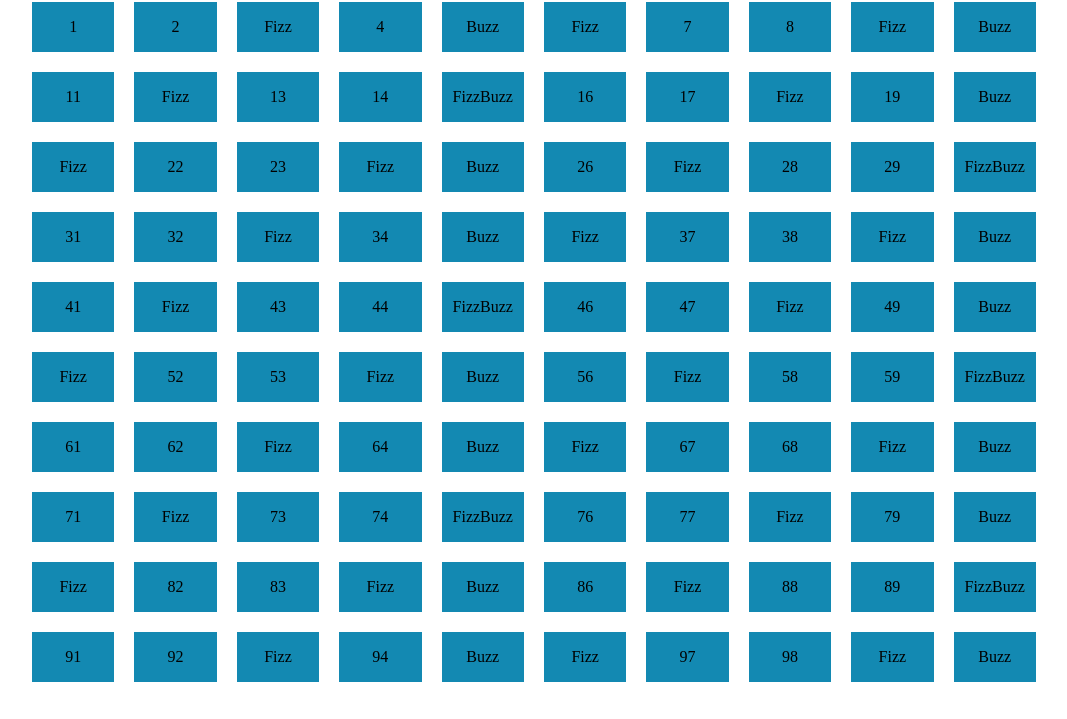
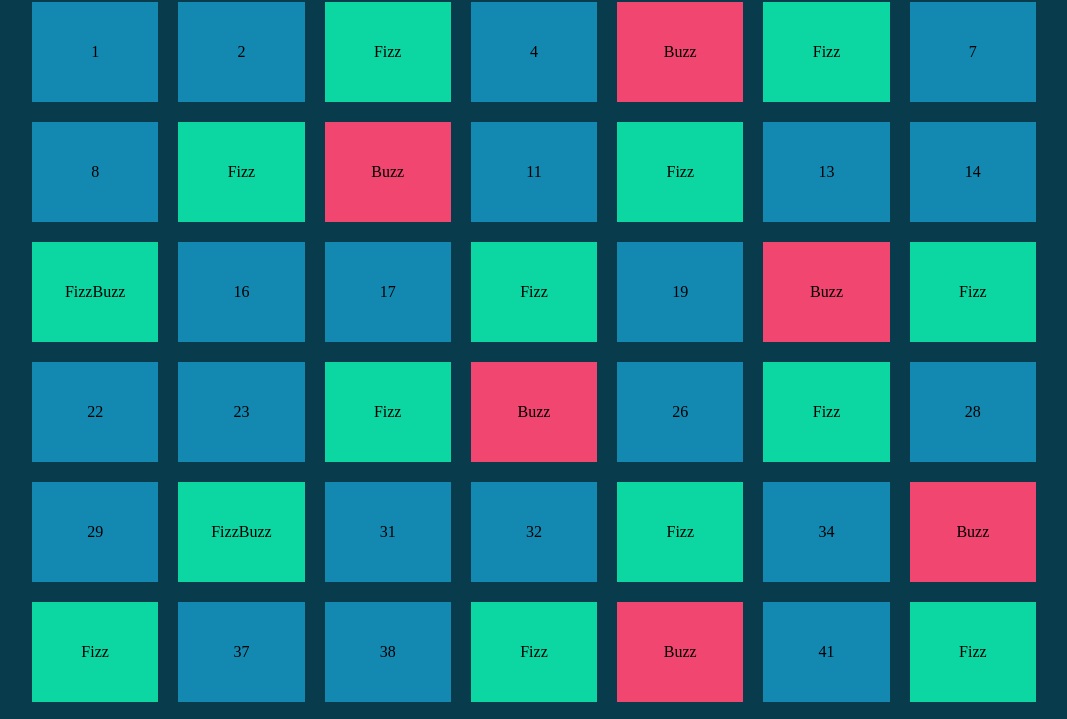
Before and after one commit to ZakariaElhaoudi/js-fizzbuzz, a plain HTML site: page index.html in a window 1280 px wide. Shown: the part 45-764 px from the top of the page, without its empty margins (106-1173 px from the left). Drawn offline with Linux system fonts and the light colour scheme.

Commit message:
esercizio completato

```diff
--- a/css/style.css
+++ b/css/style.css
@@ -5,8 +5,13 @@
     box-sizing: border-box;
 }
 
+body {
+    background-color: #083b4c;
+}
+
 h1 {
     text-align: center;
+    color: white;
 }
 
 
@@ -19,10 +24,22 @@ h1 {
 
 #contenitore > .square {
     background-color: #1389b2;
-    width: calc(10% - 20px);
-    height: 50px;
+    width: calc(100% / 7 - 20px);
+    height: 100px;
     margin: 10px;
     display: flex;
     justify-content: center;
     align-items: center;
 }
+
+#contenitore > .fizz {
+    background-color: #0cd6a1;
+}
+
+#contenitore > .fizzbuzz {
+    background-color: #0cd6a1;
+}
+
+#contenitore > .buzz {
+    background-color: #f0466f;
+}
--- a/js/fizzbuzz.js
+++ b/js/fizzbuzz.js
@@ -12,13 +12,15 @@ ma che per i multipli di 3 stampi “Fizz” al posto del numero e per i multipl
 for (let i = 1 ; i <= 100 ; i++){
     if (i % 3 === 0 && i % 5 === 0) {// Per i numeri che sono sia multipli di 3 che di 5 stampi “FizzBuzz”
         risultato = "FizzBuzz"
+        container.innerHTML += `<div class="square fizzbuzz">${risultato}</div>`;
     } else if(i % 5 === 0) {  // per i multipli di 5 stampi “Buzz”
         risultato = "Buzz"
+        container.innerHTML += `<div class="square buzz">${risultato}</div>`;
     } else if (i % 3 === 0) { //per i multipli di 3 stampi “Fizz”
         risultato = "Fizz"
+        container.innerHTML += `<div class="square fizz">${risultato}</div>`;
     } else {
         risultato = i + " ";
+        container.innerHTML += `<div class="square">${risultato}</div>`;
     }
-   const number =`<div class="square">${risultato}</div>`;
-   container.innerHTML += number
 }
```
